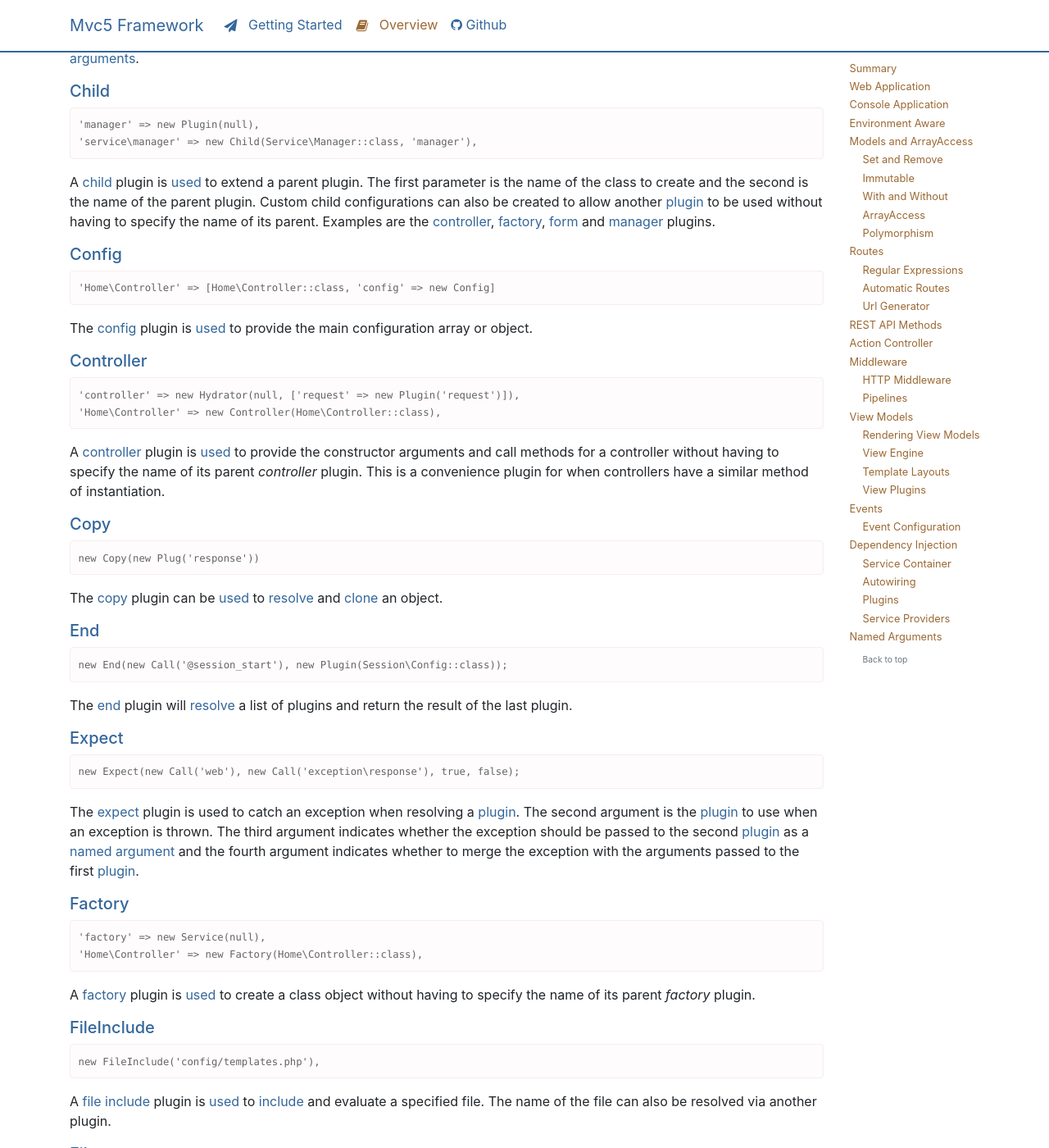
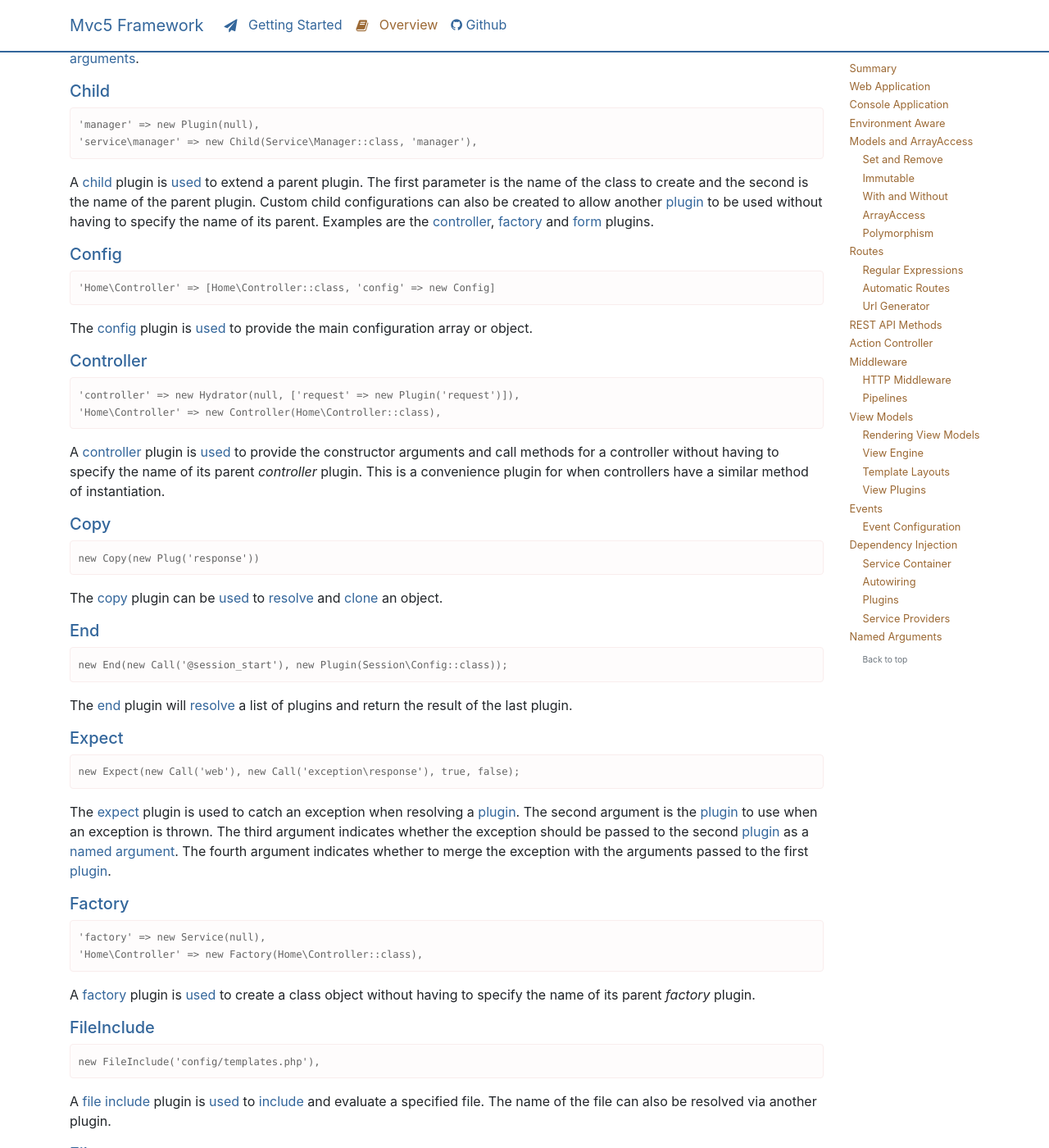
Before and after one commit to mvc5/mvc5.github.io, a Jekyll site: the page built from overview/index.md, in a window 1280 px wide and 1400 px high, scrolled down 18097 px. Shown: the whole window at 82% size. Built offline with Jekyll 4.4.1, drawn with Linux system fonts in a browser that asks for light colours; nearby versions of some CDN libraries; some of the changed text lies outside the part shown.

````diff
--- a/overview/plugins.md
+++ b/overview/plugins.md
@@ -17,12 +17,12 @@ The [app](https://github.com/mvc5/mvc5/blob/master/src/Plugin/App.php) plugin is
     ])
 ],
 ```
-The [args](https://github.com/mvc5/mvc5/blob/master/src/Plugin/Args.php) plugin is [used](https://github.com/mvc5/mvc5/blob/master/src/Resolver/Resolver.php#L209) to return an array of values that are resolved just in time, e.g. when the class is being instantiated.
+The [args](https://github.com/mvc5/mvc5/blob/master/src/Plugin/Args.php) plugin is [used](https://github.com/mvc5/mvc5/blob/master/src/Resolver/Resolver.php#L217) to return an array of values that are resolved just in time, e.g. when the class is being instantiated.
 ##### [Call](https://github.com/mvc5/mvc5/blob/master/src/Plugin/Call.php)
 ```php
 new Call('Home\Controller', ['response' => new Plugin('Response')])
 ```
-The [call](https://github.com/mvc5/mvc5/blob/master/src/Plugin/Call.php) plugin is [used](https://github.com/mvc5/mvc5/blob/master/src/Resolver/Resolver.php#L205) to invoke an object or method and supports [named arguments and plugins](#named-arguments).
+The [call](https://github.com/mvc5/mvc5/blob/master/src/Plugin/Call.php) plugin is [used](https://github.com/mvc5/mvc5/blob/master/src/Resolver/Resolver.php#L213) to invoke an object or method and supports [named arguments and plugins](#named-arguments).
 ##### [Callback](https://github.com/mvc5/mvc5/blob/master/src/Plugin/Callback.php)
 ```php
 new Callback(function() {
@@ -40,51 +40,51 @@ The [calls](https://github.com/mvc5/mvc5/blob/master/src/Plugin/Calls.php) plugi
 'manager' => new Plugin(null),
 'service\manager' => new Child(Service\Manager::class, 'manager'),
 ```
-A [child](https://github.com/mvc5/mvc5/blob/master/src/Plugin/Child.php) plugin is [used](https://github.com/mvc5/mvc5/blob/master/src/Resolver/Resolver.php#L189) to extend a parent plugin. The first parameter is the name of the class to create and the second is the name of the parent plugin. Custom child configurations can also be created to allow another [plugin](#plugin) to be used without having to specify the name of its parent. Examples are the [controller](#controller), [factory](#factory), [form](#form) and [manager](#manager) plugins.
+A [child](https://github.com/mvc5/mvc5/blob/master/src/Plugin/Child.php) plugin is [used](https://github.com/mvc5/mvc5/blob/master/src/Resolver/Resolver.php#L197) to extend a parent plugin. The first parameter is the name of the class to create and the second is the name of the parent plugin. Custom child configurations can also be created to allow another [plugin](#plugin) to be used without having to specify the name of its parent. Examples are the [controller](#controller), [factory](#factory) and [form](#form) plugins.
 ##### [Config](https://github.com/mvc5/mvc5/blob/master/src/Plugin/Config.php)
 ```php
 'Home\Controller' => [Home\Controller::class, 'config' => new Config]
 ```
-The [config](https://github.com/mvc5/mvc5/blob/master/src/Plugin/Config.php) plugin is [used](https://github.com/mvc5/mvc5/blob/master/src/Resolver/Resolver.php#L189) to provide the main configuration array or object.
+The [config](https://github.com/mvc5/mvc5/blob/master/src/Plugin/Config.php) plugin is [used](https://github.com/mvc5/mvc5/blob/master/src/Resolver/Resolver.php#L221) to provide the main configuration array or object.
 ##### [Controller](https://github.com/mvc5/mvc5/blob/master/src/Plugin/Controller.php)
 ```php
 'controller' => new Hydrator(null, ['request' => new Plugin('request')]),
 'Home\Controller' => new Controller(Home\Controller::class),
 ```
-A [controller](https://github.com/mvc5/mvc5/blob/master/src/Plugin/Controller.php) plugin is [used](https://github.com/mvc5/mvc5/blob/master/src/Resolver/Resolver.php#L189) to provide the constructor arguments and call methods for a controller without having to specify the name of its parent _controller_ plugin. This is a convenience plugin for when controllers have a similar method of instantiation.
+A [controller](https://github.com/mvc5/mvc5/blob/master/src/Plugin/Controller.php) plugin is [used](https://github.com/mvc5/mvc5/blob/master/src/Resolver/Resolver.php#L197) to provide the constructor arguments and call methods for a controller without having to specify the name of its parent _controller_ plugin. This is a convenience plugin for when controllers have a similar method of instantiation.
 ##### [Copy](https://github.com/mvc5/mvc5/blob/master/src/Plugin/Copy.php)
 ```php
 new Copy(new Plug('response'))
 ```
-The [copy](https://github.com/mvc5/mvc5/blob/master/src/Plugin/Copy.php) plugin can be [used](https://github.com/mvc5/mvc5/blob/master/src/Resolver/Resolver.php#L254) to [resolve](https://github.com/mvc5/mvc5/blob/master/src/Resolver/Resolver.php#L468) and [clone](http://php.net/manual/en/internals2.opcodes.clone.php) an object.
+The [copy](https://github.com/mvc5/mvc5/blob/master/src/Plugin/Copy.php) plugin can be [used](https://github.com/mvc5/mvc5/blob/master/src/Resolver/Resolver.php#L259) to [resolve](https://github.com/mvc5/mvc5/blob/master/src/Resolver/Resolver.php#L477) and [clone](http://php.net/manual/en/internals2.opcodes.clone.php) an object.
 ##### [End](https://github.com/mvc5/mvc5/blob/master/src/Plugin/End.php)
 ```php
 new End(new Call('@session_start'), new Plugin(Session\Config::class));
 ```
-The [end](https://github.com/mvc5/mvc5/blob/master/src/Plugin/End.php) plugin will [resolve](https://github.com/mvc5/mvc5/blob/master/src/Resolver/Resolver.php#L468) a list of plugins and return the result of the last plugin.
+The [end](https://github.com/mvc5/mvc5/blob/master/src/Plugin/End.php) plugin will [resolve](https://github.com/mvc5/mvc5/blob/master/src/Resolver/Resolver.php#L477) a list of plugins and return the result of the last plugin.
 ##### [Expect](https://github.com/mvc5/mvc5/blob/master/src/Plugin/Expect.php)
 ```php
 new Expect(new Call('web'), new Call('exception\response'), true, false);
 ```
-The [expect](https://github.com/mvc5/mvc5/blob/master/src/Plugin/Expect.php) plugin is used to catch an exception when resolving a [plugin](#plugin). The second argument is the [plugin](#plugin) to use when an exception is thrown. The third argument indicates whether the exception should be passed to the second [plugin](#plugin) as a [named argument](#named-arguments) and the fourth argument indicates whether to merge the exception with the arguments passed to the first [plugin](#plugin).
+The [expect](https://github.com/mvc5/mvc5/blob/master/src/Plugin/Expect.php) plugin is used to catch an exception when resolving a [plugin](#plugin). The second argument is the [plugin](#plugin) to use when an exception is thrown. The third argument indicates whether the exception should be passed to the second [plugin](#plugin) as a [named argument](#named-arguments). The fourth argument indicates whether to merge the exception with the arguments passed to the first [plugin](#plugin).
 ##### [Factory](https://github.com/mvc5/mvc5/blob/master/src/Plugin/Factory.php)
 ```php
 'factory' => new Service(null),
 'Home\Controller' => new Factory(Home\Controller::class),
 ```
-A [factory](https://github.com/mvc5/mvc5/blob/master/src/Plugin/Factory.php) plugin is [used](https://github.com/mvc5/mvc5/blob/master/src/Resolver/Resolver.php#L181) to create a class object without having to specify the name of its parent _factory_ plugin.
+A [factory](https://github.com/mvc5/mvc5/blob/master/src/Plugin/Factory.php) plugin is [used](https://github.com/mvc5/mvc5/blob/master/src/Resolver/Resolver.php#L189) to create a class object without having to specify the name of its parent _factory_ plugin.
 ##### [FileInclude](https://github.com/mvc5/mvc5/blob/master/src/Plugin/FileInclude.php)
 ```php
 new FileInclude('config/templates.php'),
 ```
-A [file include](https://github.com/mvc5/mvc5/blob/master/src/Plugin/FileInclude.php) plugin is [used](https://github.com/mvc5/mvc5/blob/master/src/Resolver/Resolver.php#L243) to [include](http://php.net/manual/en/function.include.php) and evaluate a specified file. The name of the file can also be resolved via another plugin.
+A [file include](https://github.com/mvc5/mvc5/blob/master/src/Plugin/FileInclude.php) plugin is [used](https://github.com/mvc5/mvc5/blob/master/src/Resolver/Resolver.php#L250) to [include](http://php.net/manual/en/function.include.php) and evaluate a specified file. The name of the file can also be resolved via another plugin.
 ##### [Filter](https://github.com/mvc5/mvc5/blob/master/src/Plugin/Filter.php)
 ```php
 'response' => new Filter(
     new Plugin(Response::class), [function($response) { return $response;  }], [], 'response'
 )
 ```
-A [filter](https://github.com/mvc5/mvc5/blob/master/src/Plugin/Filter.php) plugin is [used](https://github.com/mvc5/mvc5/blob/master/src/Resolver/Resolver.php#L221) to pass a value from one function to the next and returns the result of the last function called. If a function returns null, the iteration is stopped and null is returned. If a function returns false, the iteration is stopped and the previous value, or current object, is returned. The third parameter contains any additional arguments and the fourth parameter specifies the name of the argument for the value that is being filtered.
+A [filter](https://github.com/mvc5/mvc5/blob/master/src/Plugin/Filter.php) plugin is [used](https://github.com/mvc5/mvc5/blob/master/src/Resolver/Resolver.php#L229) to pass a value from one function to the next and returns the result of the last function called. If a function returns null, the iteration is stopped and null is returned. If a function returns false, the iteration is stopped and the previous value, or current object, is returned. The third parameter contains any additional arguments and the fourth parameter specifies the name of the argument for the value that is being filtered.
 ##### [Form](https://github.com/mvc5/mvc5/blob/master/src/Plugin/Form.php)
 ```php
 'form' => new Service(null),
@@ -100,13 +100,13 @@ A [global var](https://github.com/mvc5/mvc5/blob/master/src/Plugin/GlobalVar.php
 ```php
 'route\dispatch' => new Hydrator(Mvc5\Route\Dispatch::class, ['service' => new Link])
 ```
-A [hydrator](https://github.com/mvc5/mvc5/blob/master/src/Plugin/Hydrator.php) plugin is [used](https://github.com/mvc5/mvc5/blob/master/src/Resolver/Resolver.php#L194) to create an object with a [resolvable](https://github.com/mvc5/mvc5/blob/master/src/Resolvable.php) plugin name and a set of calls to invoke. Using null for the parameter name is a convenient way for it to be used as a parent plugin. When the array key of its calls configuration is a string, it is [used](https://github.com/mvc5/mvc5/blob/master/src/Resolver/Resolver.php#L149) as the name of the method to call on the newly created object and passes its array value as a single [resolvable](https://github.com/mvc5/mvc5/blob/master/src/Resolvable.php) argument. However, if the string is prefixed with the $ symbol, the string is [used](https://github.com/mvc5/mvc5/blob/master/src/Resolver/Resolver.php#L292) as the name of the object property to set. If a method needs to be called more than once, then an array of methods can be [used](https://github.com/mvc5/mvc5/blob/master/src/Resolver/Resolver.php#L296).
+A [hydrator](https://github.com/mvc5/mvc5/blob/master/src/Plugin/Hydrator.php) plugin is [used](https://github.com/mvc5/mvc5/blob/master/src/Resolver/Resolver.php#L201) to create an object with a [resolvable](https://github.com/mvc5/mvc5/blob/master/src/Resolvable.php) plugin name and a set of calls to invoke. Using null for the parameter name is a convenient way for it to be used as a parent plugin. When the array key of its calls configuration is a string, it is [used](https://github.com/mvc5/mvc5/blob/master/src/Resolver/Resolver.php#L305) as the name of the method to call on the newly created object and passes its array value as a single [resolvable](https://github.com/mvc5/mvc5/blob/master/src/Resolvable.php) argument. However, if the string is prefixed with the $ symbol, the string is [used](https://github.com/mvc5/mvc5/blob/master/src/Resolver/Resolver.php#L292) as the name of the object property to set. If a method needs to be called more than once, then an array of methods can be [used](https://github.com/mvc5/mvc5/blob/master/src/Resolver/Resolver.php#L309).
 ```php
 'route' => new Hydrator(
     Mvc5\Route\Config::class, [['set', 'controller', 'Home\Controller'], ['set', 'name', 'home']]
 )
 ```
-Additionally, any [resolvable](https://github.com/mvc5/mvc5/blob/master/src/Resolvable.php) plugin can be [called](https://github.com/mvc5/mvc5/blob/master/src/Resolver/Service.php#L31).
+Additionally, any [resolvable](https://github.com/mvc5/mvc5/blob/master/src/Resolvable.php) plugin can be [called](https://github.com/mvc5/mvc5/blob/master/src/Resolver/Resolver.php#L326).
 ```php
 'route' => new Hydrator(Mvc5\Route\Config::class, [new Call('response.setStatus', [500])]),
 ```
@@ -129,14 +129,14 @@ class Object
 ```php
 $response = $app->call(new Invokable(new Plugin('response')));
 ```
-An [invokable](https://github.com/mvc5/mvc5/blob/master/src/Plugin/Invokable.php) plugin is [used](https://github.com/mvc5/mvc5/blob/master/src/Resolver/Resolver.php#L234) to return an anonymous function. When invoked, it will resolve and return its configured value.
+An [invokable](https://github.com/mvc5/mvc5/blob/master/src/Plugin/Invokable.php) plugin is [used](https://github.com/mvc5/mvc5/blob/master/src/Resolver/Resolver.php#L244) to return an anonymous function. When invoked, it will resolve and return its configured value.
 ##### [Invoke](https://github.com/mvc5/mvc5/blob/master/src/Plugin/Invoke.php)
 ```php
 new Invoke('response.setStatusCode', [500]),
 new Invoke(new Args([new Plugin('response'), 'setStatusCode']), [500]),
 new Invoke(function() { var_dump(func_get_args()); }),
 ```
-An [invoke](https://github.com/mvc5/mvc5/blob/master/src/Plugin/Invoke.php) plugin is [used](https://github.com/mvc5/mvc5/blob/master/src/Resolver/Resolver.php#L237) to return an anonymous function. When invoked, it will [resolve](https://github.com/mvc5/mvc5/blob/master/src/Resolver/Resolver.php#L468) and [call](https://github.com/mvc5/mvc5/blob/master/src/Resolver/Service.php#L22) its configured value with the optional array of parameters passed to the anonymous function. The parameters are merged with the plugin's args parameters.
+An [invoke](https://github.com/mvc5/mvc5/blob/master/src/Plugin/Invoke.php) plugin is [used](https://github.com/mvc5/mvc5/blob/master/src/Resolver/Resolver.php#L237) to return an anonymous function. When invoked, it will [resolve](https://github.com/mvc5/mvc5/blob/master/src/Resolver/Resolver.php#L477) and [call](https://github.com/mvc5/mvc5/blob/master/src/Resolver/Service.php#L22) its configured value with the optional array of parameters passed to the anonymous function. The parameters are merged with the plugin's args parameters.
 ```php
 $app->call(new Invoke(new Plugin('Home\Controller')), ['request' => new Plugin('Request')])
 ```
@@ -177,22 +177,22 @@ The [nullable](https://github.com/mvc5/mvc5/blob/master/src/Plugin/Nullable.php)
 ```php
 new NullValue
 ```
-A [null value](https://github.com/mvc5/mvc5/blob/master/src/Plugin/NullValue.php) plugin is [used](https://github.com/mvc5/mvc5/blob/master/src/Resolver/Resolver.php#L312) to return a null value. It can be used to [prevent](https://github.com/mvc5/mvc5/blob/master/src/Resolver/Resolver.php#L510) a callback provider from being [invoked](https://github.com/mvc5/mvc5/blob/master/src/Resolver/Resolver.php#L511).
+A [null value](https://github.com/mvc5/mvc5/blob/master/src/Plugin/NullValue.php) plugin is [used](https://github.com/mvc5/mvc5/blob/master/src/Resolver/Resolver.php#L263) to return a null value. It can be used to [prevent](https://github.com/mvc5/mvc5/blob/master/src/Resolver/Resolver.php#L510) a callback provider from being [invoked](https://github.com/mvc5/mvc5/blob/master/src/Resolver/Resolver.php#L511).
 ##### [Param](https://github.com/mvc5/mvc5/blob/master/src/Plugin/Param.php)
 ```php
 new Param('templates.home')
 ```
-A [param](https://github.com/mvc5/mvc5/blob/master/src/Plugin/Param.php) is [used](https://github.com/mvc5/mvc5/blob/master/src/Resolver/Resolver.php#L201) to retrieve a configuration value and [uses](https://github.com/mvc5/mvc5/blob/master/src/Resolver/Resolver.php#L349) a dot notation for arrays and objects with [ArrayAccess](http://php.net/manual/en/class.arrayaccess.php).
+A [param](https://github.com/mvc5/mvc5/blob/master/src/Plugin/Param.php) is [used](https://github.com/mvc5/mvc5/blob/master/src/Resolver/Resolver.php#L209) to retrieve a configuration value and [uses](https://github.com/mvc5/mvc5/blob/master/src/Resolver/Resolver.php#L349) a dot notation for arrays and objects with [ArrayAccess](http://php.net/manual/en/class.arrayaccess.php).
 ##### [Plug](https://github.com/mvc5/mvc5/blob/master/src/Plugin/Plug.php)
 ```php
 new Plug('controller\exception')
 ```
-A [plug](https://github.com/mvc5/mvc5/blob/master/src/Plugin/Plug.php) is [used](https://github.com/mvc5/mvc5/blob/master/src/Resolver/Resolver.php#L225) to return the value of another plugin configuration.
+A [plug](https://github.com/mvc5/mvc5/blob/master/src/Plugin/Plug.php) is [used](https://github.com/mvc5/mvc5/blob/master/src/Resolver/Resolver.php#L233) to return the value of another plugin configuration.
 ##### [Plugin](https://github.com/mvc5/mvc5/blob/master/src/Plugin/Plugin.php)
 ```php
 'router' => new Plugin(Mvc5\Route\Router:class, [new Param('routes')], ['service' => new Link])
 ```
-A [plugin](https://github.com/mvc5/mvc5/blob/master/src/Plugin/Plugin.php) is [used](https://github.com/mvc5/mvc5/blob/master/src/Resolver/Resolver.php#L193) to instantiate a class object.  It requires the name of a [resolvable](https://github.com/mvc5/mvc5/blob/master/src/Resolvable.php) plugin and optionally, its constructor arguments and a set of calls to invoke. See the [hydrator](#hydrator) plugin for details on how to specify the calls to invoke.
+A [plugin](https://github.com/mvc5/mvc5/blob/master/src/Plugin/Plugin.php) is [used](https://github.com/mvc5/mvc5/blob/master/src/Resolver/Resolver.php#L201) to instantiate a class object.  It requires the name of a [resolvable](https://github.com/mvc5/mvc5/blob/master/src/Resolvable.php) plugin and optionally, its constructor arguments and a set of calls to invoke. See the [hydrator](#hydrator) plugin for details on how to specify the calls to invoke.
 ##### [Plugins](https://github.com/mvc5/mvc5/blob/master/src/Plugin/Plugins.php)
 ```php
 new Plugins(__DIR__.'/services.php')
@@ -212,7 +212,7 @@ The [register](https://github.com/mvc5/mvc5/blob/master/src/Plugin/Register.php)
 ```php
 'web' => new Response('web')
 ```
-A [response](https://github.com/mvc5/mvc5/blob/master/src/Plugin/Response.php) plugin is [used](https://github.com/mvc5/mvc5/blob/master/src/Resolver/Resolver.php#L193) to [dispatch](https://github.com/mvc5/mvc5/blob/master/src/Response/Dispatch.php) a [response](https://github.com/mvc5/mvc5/blob/master/src/Response/Response.php). It configures the [response dispatch plugin](https://github.com/mvc5/mvc5/blob/master/config/service.php#L43) with the name of the [event](https://github.com/mvc5/mvc5/blob/master/src/Event/Event.php) to use and an optional [request](https://github.com/mvc5/mvc5/blob/master/src/Request/Request.php) and [response](https://github.com/mvc5/mvc5/blob/master/src/Response/Response.php) object. Each [event](https://github.com/mvc5/mvc5/blob/master/src/Event/Event.php) function can return a [request](https://github.com/mvc5/mvc5/blob/master/src/Request/Request.php) or [response](https://github.com/mvc5/mvc5/blob/master/src/Response/Response.php) object for the the next function to use.
+A [response](https://github.com/mvc5/mvc5/blob/master/src/Plugin/Response.php) plugin is [used](https://github.com/mvc5/mvc5/blob/master/src/Resolver/Resolver.php#L201) to [dispatch](https://github.com/mvc5/mvc5/blob/master/src/Response/Dispatch.php) a [response](https://github.com/mvc5/mvc5/blob/master/src/Response/Response.php). It configures the [response dispatch plugin](https://github.com/mvc5/mvc5/blob/master/config/service.php#L44) with the name of the [event](https://github.com/mvc5/mvc5/blob/master/src/Event/Event.php) to use and an optional [request](https://github.com/mvc5/mvc5/blob/master/src/Request/Request.php) and [response](https://github.com/mvc5/mvc5/blob/master/src/Response/Response.php) object. Each [event](https://github.com/mvc5/mvc5/blob/master/src/Event/Event.php) function can return a [request](https://github.com/mvc5/mvc5/blob/master/src/Request/Request.php) or [response](https://github.com/mvc5/mvc5/blob/master/src/Response/Response.php) object for the the next function to use.
 ##### [Scope](https://github.com/mvc5/mvc5/blob/master/src/Plugin/Scope.php)
 ```php
 new Scope(
@@ -220,12 +220,12 @@ new Scope(
   [new _Plugin(App::class, [[Arg::SERVICES => $plugins], null, true, true]), new Link]
 )
 ```
-The [scope](https://github.com/mvc5/mvc5/blob/master/src/Plugin/Scope.php) plugin is used to set the scope of an [application](https://github.com/mvc5/mvc5/blob/master/src/App.php) to the class that is being created. A [Closure](http://php.net/manual/en/class.closure.php) within the application's configuration will then have the same scope as the class being created and can access its protected properties.
+The [scope](https://github.com/mvc5/mvc5/blob/master/src/Plugin/Scope.php) plugin is used to set the scope of an [application](https://github.com/mvc5/mvc5/blob/master/src/App.php) to the class that is being created. A [closure](http://php.net/manual/en/class.closure.php) within the application's configuration will then have the same scope as the class being created and can access its protected properties.
 ##### [Scoped](https://github.com/mvc5/mvc5/blob/master/src/Plugin/Scoped.php)
 ```php
 new Scoped($this)
 ```
-The [scoped](https://github.com/mvc5/mvc5/blob/master/src/Plugin/Scoped.php) plugin is used to provide a [Closure](http://php.net/manual/en/class.closure.php) with the scope of the application. The first parameter of the plugin is a function that is called when the plugin is being resolved. The function returns a [Closure](http://php.net/manual/en/class.closure.php) and its scope is set to the scope of the application.
+The [scoped](https://github.com/mvc5/mvc5/blob/master/src/Plugin/Scoped.php) plugin is used to provide a [closure](http://php.net/manual/en/class.closure.php) with the scope of the application. The first parameter of the plugin is a function that is called when the plugin is being resolved. The function returns a [closure](http://php.net/manual/en/class.closure.php) and its scope is set to the scope of the application.
 ##### [ScopedCall](https://github.com/mvc5/mvc5/blob/master/src/Plugin/ScopedCall.php)
 ```php
 new ScopedCall($this)
@@ -245,7 +245,7 @@ The [session](https://github.com/mvc5/mvc5/blob/master/src/Plugin/Session.php) p
 ```php
 new Shared('response')
 ```
-A [shared](https://github.com/mvc5/mvc5/blob/master/src/Plugin/Shared.php) plugin is [used](https://github.com/mvc5/mvc5/blob/master/src/Resolver/Resolver.php#L197) to create a [shared](https://github.com/mvc5/mvc5/blob/master/src/Resolver/Container.php#L165) value. When used as a configuration value, it should specify another configuration in order to prevent a recursion error. Alternatively, a configuration can be passed as a second argument to its constructor.
+A [shared](https://github.com/mvc5/mvc5/blob/master/src/Plugin/Shared.php) plugin is [used](https://github.com/mvc5/mvc5/blob/master/src/Resolver/Resolver.php#L205) to create a [shared](https://github.com/mvc5/mvc5/blob/master/src/Resolver/Container.php#L170) value. When used as a configuration value, it should specify another configuration in order to prevent a recursion error. Alternatively, a configuration can be passed as a second argument to its constructor.
 ```php
 'response' => new Shared('response', new Plugin(Http\Response::class))
 ```
@@ -258,4 +258,4 @@ A [value](https://github.com/mvc5/mvc5/blob/master/src/Plugin/Value.php) plugin
 ```php
 new Model('error/404', ['message' => 'A 404 error occurred'])
 ```
-A [view model](https://github.com/mvc5/mvc5/blob/master/src/Plugin/ViewModel.php) plugin is [used](https://github.com/mvc5/mvc5/blob/master/src/Resolver/Resolver.php#L187) to create a [view model](https://github.com/mvc5/mvc5/blob/master/src/ViewModel.php). Its first parameter is the template name and the second parameter contains its values.
+A [view model](https://github.com/mvc5/mvc5/blob/master/src/Plugin/ViewModel.php) plugin is [used](https://github.com/mvc5/mvc5/blob/master/src/Resolver/Resolver.php#L201) to create a [view model](https://github.com/mvc5/mvc5/blob/master/src/ViewModel.php). Its first parameter is the template name and the second parameter contains its values.
````
Also changed, not shown: other parts of overview/plugins.md (+1 -1 lines).
